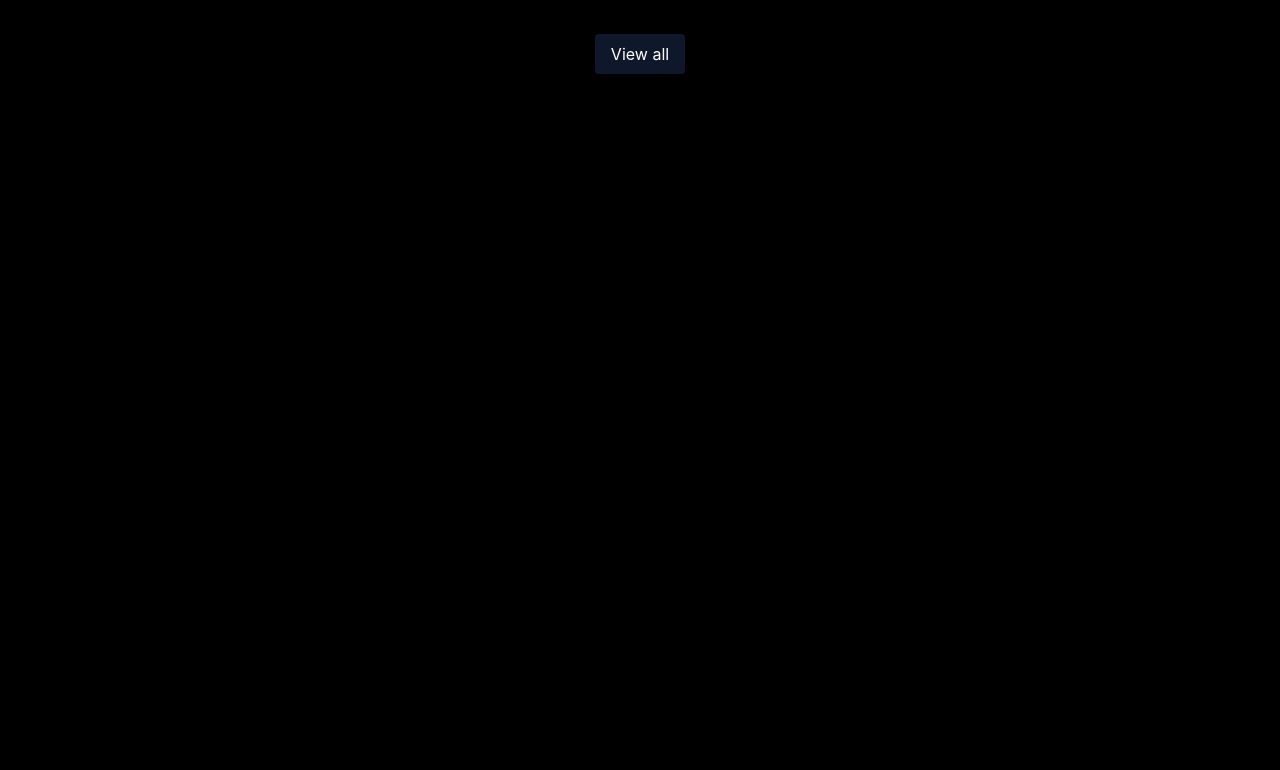
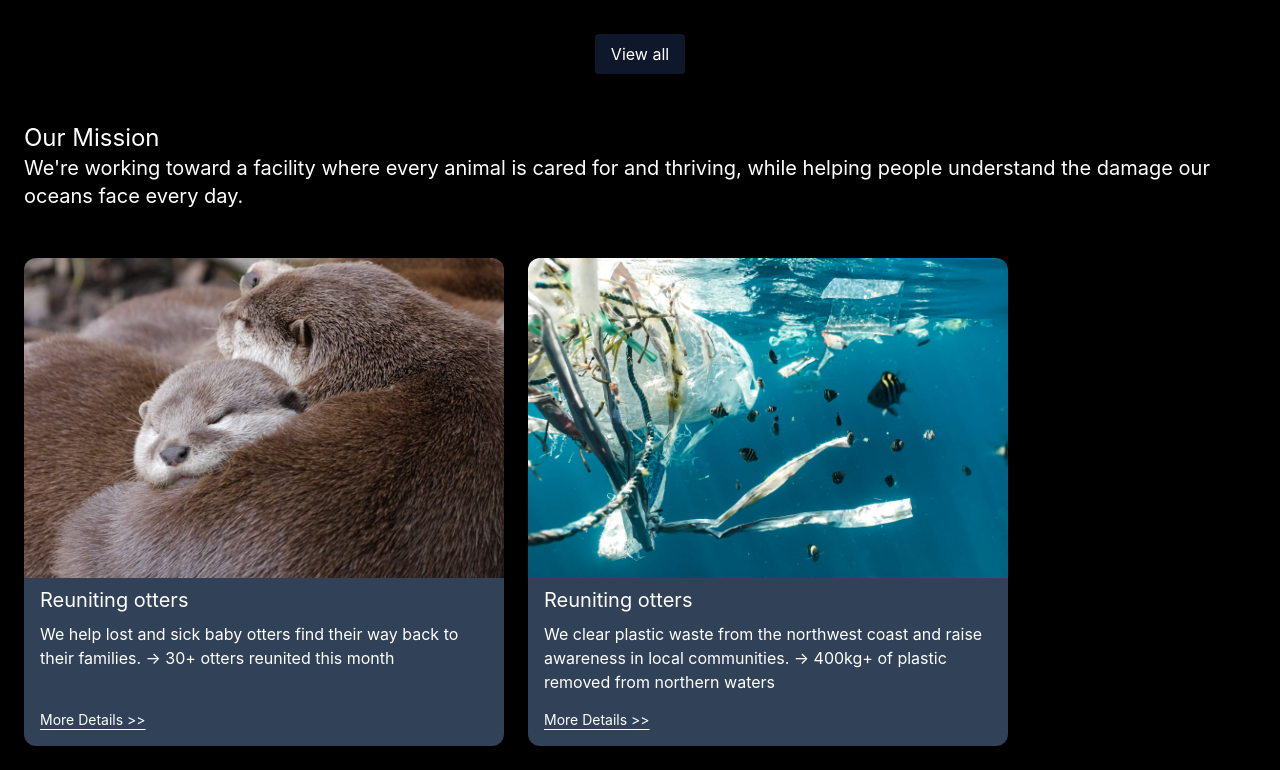
Before and after one commit to Bijay-Codes/Aquarium-site, a React (Vite) app: page / in a window 1280 px wide. Shown: the part 1142-1912 px from the top of the page. Before the commit the page ends 1240 px from the top, so only its background shows below. Built offline with nearby package versions, Linux system fonts and the light colour scheme.

Commit message:
implemented the mission section with images and text data

```diff
--- a/src/components/attractions.jsx
+++ b/src/components/attractions.jsx
@@ -15,7 +15,7 @@ function Attractions() {
     return (
         shows.map((show, i) => {
             return (
-                <div className="w-150 h-50 relative
+                <div key={show.title + i} className="w-150 h-50 relative
                  flex flex-col justify-center overflow-hidden">
                     <Images show={show} />
                     <MetaData show={show} />
--- a/src/components/mission.jsx
+++ b/src/components/mission.jsx
@@ -1,19 +1,44 @@
+import { proofProgrames } from "../data/proof"
+
 export function Mission() {
     return (
-        <section className="p-6">
-            <h1 className="text-2xl">Our Mission</h1>
-            <h2 className="text-xl max-w-75">
-                We're working toward a facility where every animal is cared for and thriving,
-                while helping people understand the damage our oceans face every day.
-            </h2>
+        <section className="p-6 flex flex-col gap-12">
+            <div><h1 className="text-2xl">Our Mission</h1>
+                <h2 className="text-xl">
+                    We're working toward a facility where every animal is cared for and thriving,
+                    while helping people understand the damage our oceans face every day.
+                </h2>
+            </div>
+            <Proof />
         </section>
     )
 }
 
 function Proof() {
     return (
-        <div>
-
+        <div className="flex flex-wrap gap-6 items-stretch">
+            {proofProgrames.map(programme => {
+                return (
+                    <div
+                        className="w-120 flex flex-col overflow-hidden rounded-xl"
+                        key={programme.title + programme.img}
+                    >
+                        <img
+                            src={programme.img}
+                            alt={programme.title}
+                            loading="lazy"
+                            className="w-full h-80 object-cover"
+                        />
+                        <div className="bg-slate-700 px-4 py-2 flex flex-col flex-1 gap-2">
+                            <h2 className="text-xl">{programme.title}</h2>
+                            <p className="flex-1">{programme.description}</p>
+                            <button className="text-sm underline underline-offset-4 w-fit py-2">
+                                More Details &gt;&gt;
+                            </button>
+                        </div>
+                    </div>
+                )
+            })}
         </div>
     )
 }
--- a/src/data/proof.js
+++ b/src/data/proof.js
@@ -2,11 +2,11 @@ export const proofProgrames = [
     {
         title: 'Reuniting otters',
         description: 'We help lost and sick baby otters find their way back to their families. → 30+ otters reunited this month',
-        img: '/otter2.jpg'
+        img: 'screenshots/otter2.jpg'
     },
     {
         title: 'Reuniting otters',
         description: 'We clear plastic waste from the northwest coast and raise awareness in local communities. → 400kg+ of plastic removed from northern waters',
-        img: '/cleaning.jpg'
+        img: 'screenshots/cleaning.jpg'
     }
 ]
--- a/src/pages/Home.tsx
+++ b/src/pages/Home.tsx
@@ -6,7 +6,7 @@ export function Homepage() {
         <>
             <HeroSection />
             <KeyAttractions />
-            {/* <Mission /> */}
+            <Mission />
         </>
     )
 }
```
